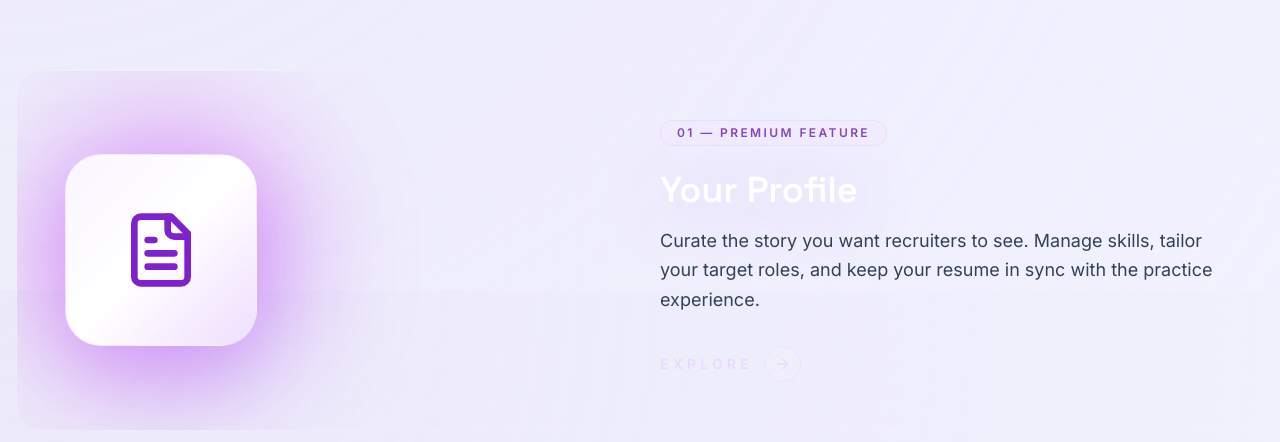
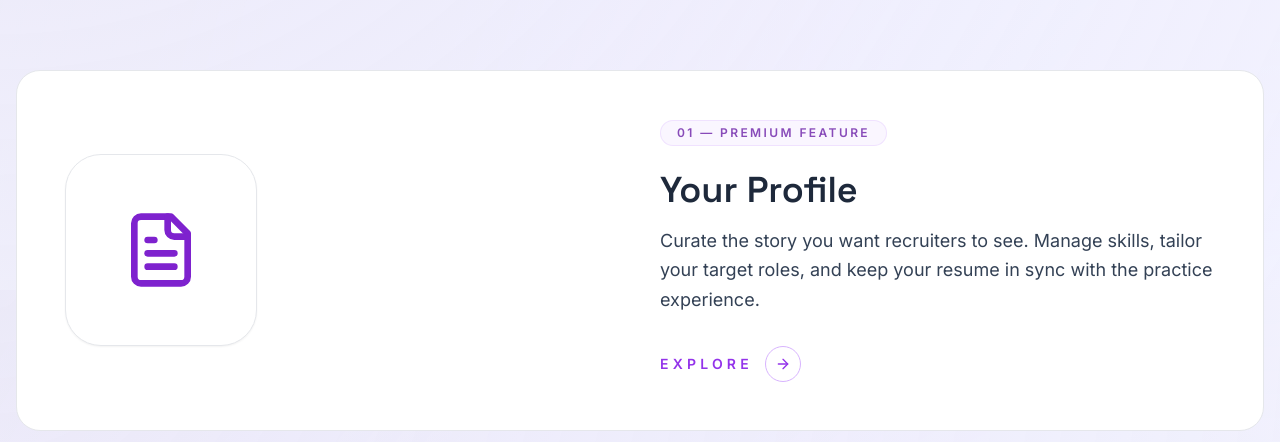
Before and after one commit to kaushik-sannidhi/BDPA-Hackathon-2025, a Next.js app: page / in a window 1280 px wide. Shown: the part 510-952 px from the top of the page. Built offline with nearby package versions, Linux system fonts and the light colour scheme; no server answers.

Commit message:
fix light mode

```diff
--- a/app/page.tsx
+++ b/app/page.tsx
@@ -83,9 +83,8 @@ export default function Home() {
               whileInView={{ opacity: 1, y: 0, x: 0 }}
               transition={{ duration: 0.75, ease: "easeOut" }}
               viewport={{ once: true, amount: 0.4 }}
-              className={`relative overflow-hidden rounded-3xl border border-white/10 bg-gradient-to-br ${feature.gradient} p-8 md:p-12`}
+              className="relative overflow-hidden rounded-3xl border border-gray-200 dark:border-white/10 bg-white dark:bg-slate-800 p-8 md:p-12"
             >
-              <div className="pointer-events-none absolute inset-0 opacity-40 blur-3xl" />
               <Link
                 href={feature.href}
                 className="group relative grid items-center gap-10 md:grid-cols-2"
@@ -101,13 +100,8 @@ export default function Home() {
                       : "md:order-1 md:justify-start"
                   }`}
                 >
-                  <div className="relative">
-                    <div
-                      className={`absolute -inset-8 rounded-full bg-gradient-to-br ${feature.accent} opacity-55 blur-3xl transition duration-500 group-hover:opacity-80`}
-                    />
-                  <div className="relative flex h-48 w-48 items-center justify-center rounded-[36px] border border-purple-200/40 bg-gradient-to-br from-purple-50 via-white to-purple-100/80 text-purple-700 shadow-[0_25px_60px_rgba(168,85,247,0.18)] backdrop-blur-2xl transition duration-500 group-hover:shadow-[0_30px_70px_rgba(168,85,247,0.35)] dark:border-white/20 dark:bg-slate-900/55 dark:text-white dark:shadow-[0_25px_60px_rgba(124,58,237,0.35)] dark:group-hover:shadow-[0_35px_85px_rgba(139,92,246,0.45)]">
-                      <feature.icon className="h-20 w-20" />
-                    </div>
+                  <div className="relative flex h-48 w-48 items-center justify-center rounded-[36px] border border-gray-200 bg-white text-purple-700 shadow-sm transition duration-300 hover:shadow-md dark:border-white/20 dark:bg-slate-700 dark:text-white">
+                    <feature.icon className="h-20 w-20" />
                   </div>
                 </motion.div>
 
@@ -119,18 +113,18 @@ export default function Home() {
                   <span className="inline-flex items-center gap-2 rounded-full border border-purple-200/60 bg-purple-100/40 px-4 py-1 text-xs font-semibold uppercase tracking-[0.2em] text-purple-800/80 dark:border-white/20 dark:bg-white/10 dark:text-white/70">
                     {index + 1 < 10 ? `0${index + 1}` : index + 1} — Premium Feature
                   </span>
-                  <h2 className="mt-6 font-heading text-4xl font-semibold text-white drop-shadow-[0_5px_35px_rgba(147,51,234,0.35)] transition-colors duration-500 group-hover:text-purple-100">
+                  <h2 className="mt-6 font-heading text-4xl font-semibold text-slate-800 transition-colors duration-300 group-hover:text-purple-700 dark:text-white">
                     {feature.title}
                   </h2>
                   <p className="mt-4 text-lg leading-relaxed text-slate-700 dark:text-white/75">
                     {feature.description}
                   </p>
 
-                  <div className="mt-8 inline-flex items-center gap-3 text-purple-200/80 transition-all duration-300 group-hover:text-purple-100">
+                  <div className="mt-8 inline-flex items-center gap-3 text-purple-600 transition-all duration-300 group-hover:text-purple-700 dark:text-purple-200/80 dark:group-hover:text-purple-100">
                     <span className="text-sm font-semibold uppercase tracking-[0.3em]">
                       Explore
                     </span>
-                    <span className="flex h-9 w-9 items-center justify-center rounded-full border border-purple-200/40 bg-white/10 transition-all duration-500 group-hover:translate-x-2 group-hover:border-purple-200/80 group-hover:bg-white/20 dark:border-purple-200/20 dark:bg-white/5 dark:group-hover:border-purple-200/60">
+                    <span className="flex h-9 w-9 items-center justify-center rounded-full border border-purple-300 bg-white transition-all duration-500 group-hover:translate-x-2 group-hover:border-purple-400 group-hover:bg-purple-50 dark:border-purple-200/20 dark:bg-white/5 dark:group-hover:border-purple-200/60">
                       <ArrowRight className="h-4 w-4" />
                     </span>
                   </div>
```
